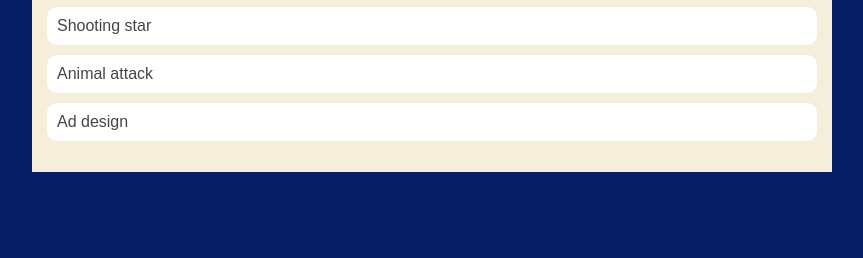
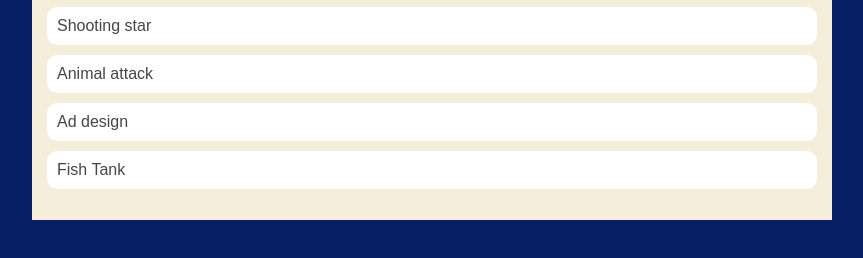
Before and after one commit to Jovan-Tucker/Jovan2079, a plain HTML site: page portfolio.html in a window 1280 px wide. Shown: the part 400-658 px from the top of the page, without its empty margins (208-1071 px from the left). Drawn offline with Linux system fonts and the light colour scheme.

Commit message:
portfolio change

```diff
--- a/portfolio.html
+++ b/portfolio.html
@@ -120,6 +120,7 @@
                         <li><a href="https://www.khanacademy.org/computer-programming/spin-off-of-project-shooting-star/5451953562238976"> Shooting star </a> </li>
                         <li><a href="https://www.khanacademy.org/computer-programming/spin-off-of-project-animal-attack/5398137018040320"> Animal attack </a> </li>
                         <li><a href="https://www.khanacademy.org/computer-programming/spin-off-of-project-ad-design/4728027642118144"> Ad design </a> </li>
+                        <li><a href="https://www.khanacademy.org/computer-programming/spin-off-of-project-fish-tank/6731968307314688"> Fish Tank </a> </li>
                     </div>
             </main>
         </div>
```
